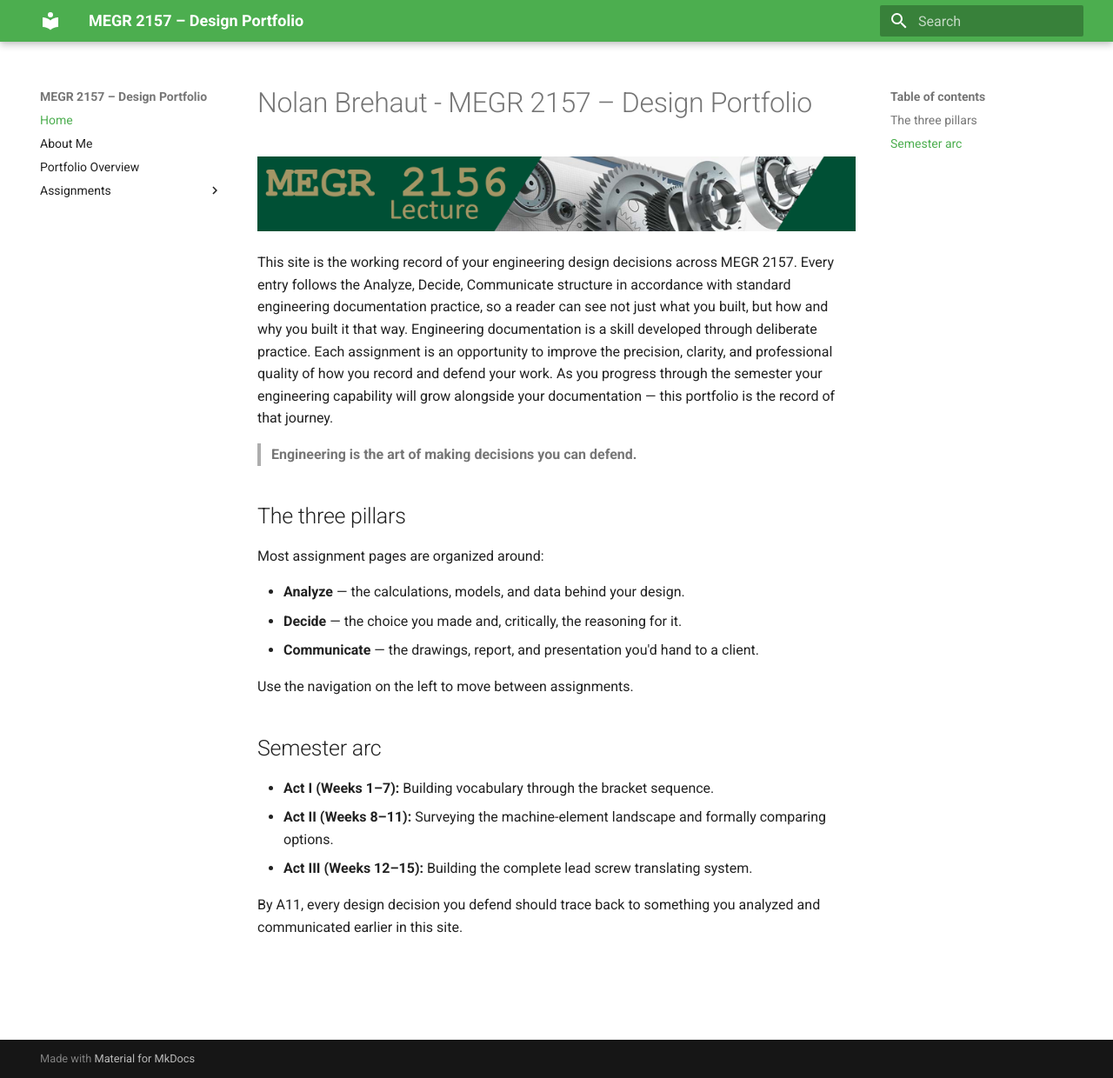
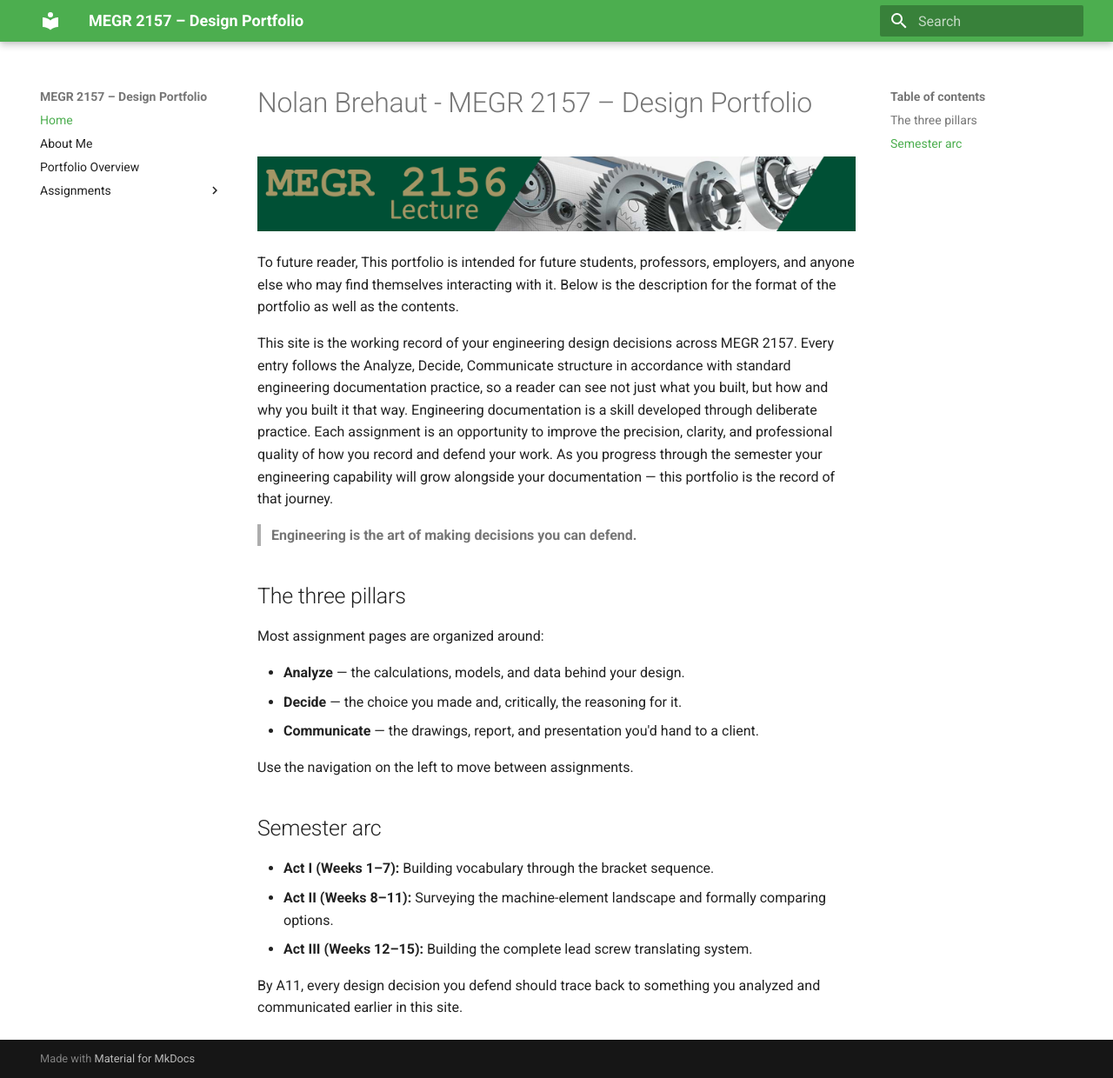
Before and after one commit to nbrehaut/megr2157-portfolio, an MkDocs documentation site: the page built from docs/index.md, in a window 1280 px wide and 1240 px high. Shown: the whole window at 87% size. Built offline with MkDocs 1.6.1 and Material for MkDocs 9.7.7, drawn with Linux system fonts in a browser that asks for light colours.

Commit message:
Update index.md

```diff
--- a/docs/index.md
+++ b/docs/index.md
@@ -1,6 +1,9 @@
 # Nolan Brehaut - MEGR 2157 – Design Portfolio
 
 ![MEGR 2156-7 Title](MEGR2156title.png)
+
+To future reader,
+This portfolio is intended for future students, professors, employers, and anyone else who may find themselves interacting with it. Below is the description for the format of the portfolio as well as the contents.
 
 This site is the working record of your engineering design decisions across MEGR 2157. Every entry follows the Analyze, Decide, Communicate structure in accordance with standard engineering documentation practice, so a reader can see not just what you built, but how and why you built it that way. Engineering documentation is a skill developed through deliberate practice. Each assignment is an opportunity to improve the precision, clarity, and professional quality of how you record and defend your work. As you progress through the semester your engineering capability will grow alongside your documentation — this portfolio is the record of that journey.
 
```
